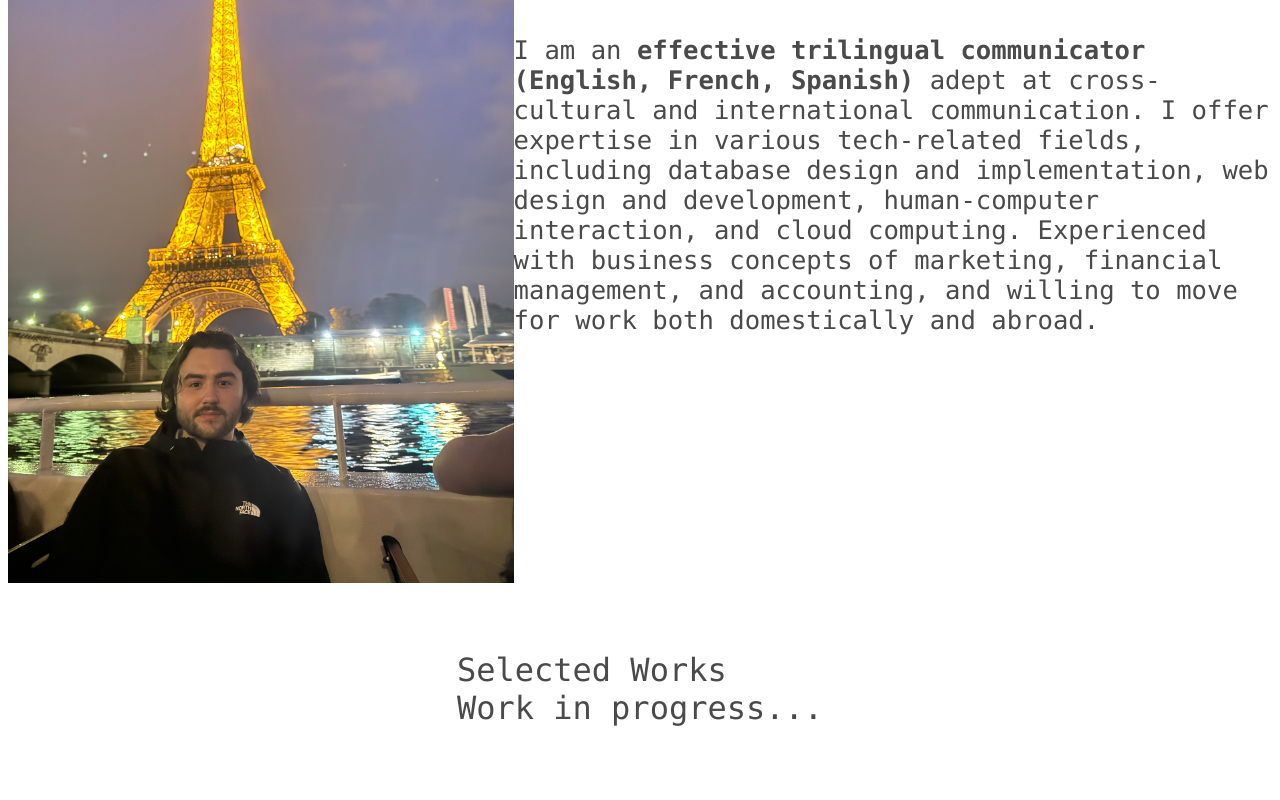
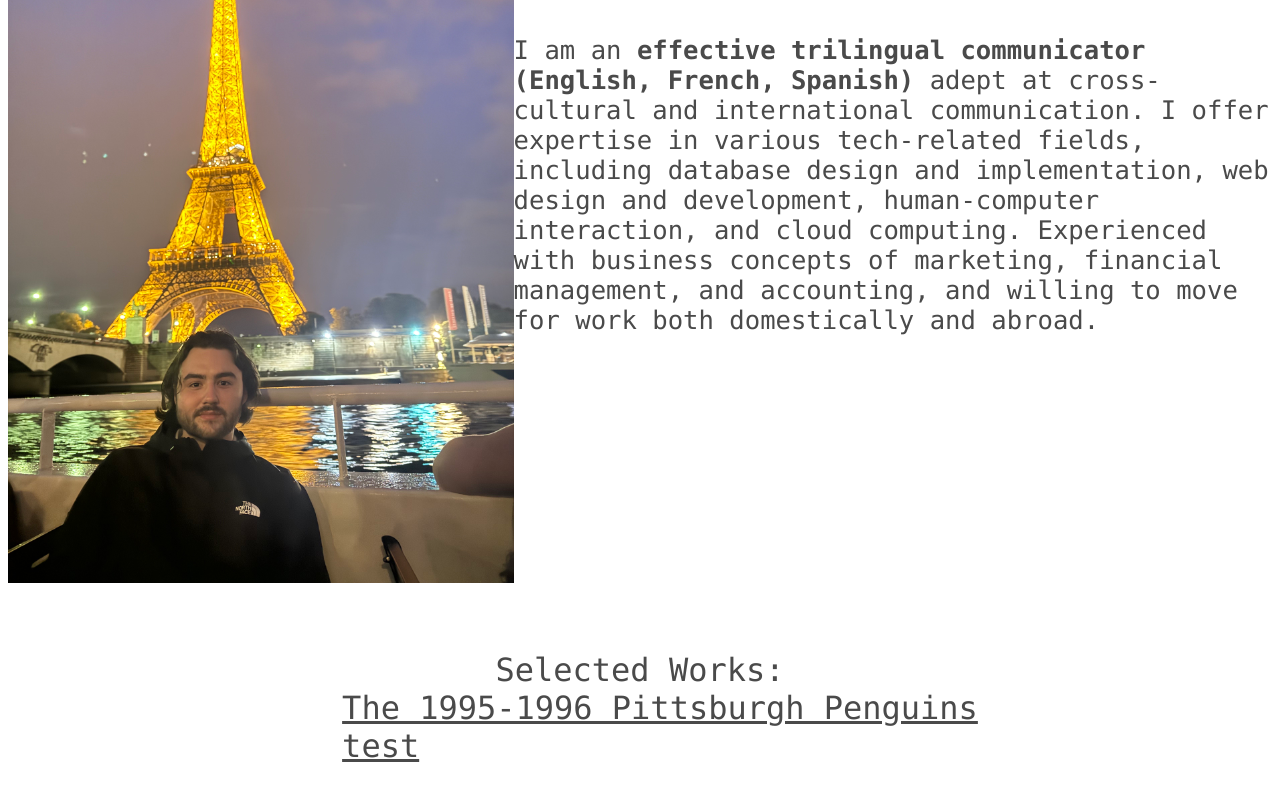
Before and after one commit to powerrgav/personal-website, an Angular app: page / in a window 1280 px wide. Shown: the part 376-1176 px from the top of the page. Built offline with nearby package versions, Linux system fonts and the light colour scheme.

Commit message:
Added link to new 96pens repo

```diff
--- a/src/app/app.ts
+++ b/src/app/app.ts
@@ -11,7 +11,7 @@ import { RouterOutlet } from "@angular/router";
  * I want to have some buttons that link to my github, one to linkedin, and potentially another that links to a blog [done, but not blog]
  * I want to be able to scroll down and have the text and image animate away
  * On scroll down, animate image of me in Barcelona or Paris
- * Provides a detailed about me section, starting off with language skills (hence the picture)
+ * Provides a detailed about me section, starting off with language skills (hence the picture)[done]
  */
 @Component({
   selector: 'app-root',
--- a/src/app/header/header.html
+++ b/src/app/header/header.html
@@ -1,7 +1,6 @@
 <header>
     <a routerLink="/">GAVIN POWER</a>
     <nav class="navMenu">
-        <!--<a href="google.com" class="navMenu-portfolio">PORTFOLIO</a> Replace with some actual link!!-->
         <a routerLink="/testercomp" class="navMenu-about">ABOUT</a><!--Replace with some actual link!!-->
         <a href="https://docs.google.com/document/d/1LJ1JOhxpZYK5ygeBeAb8yldwGjGtWJdCO7vAjiICeow/edit?usp=sharing" class="navMenu-resume">RESUME</a>
     </nav>
--- a/src/app/home/home.css
+++ b/src/app/home/home.css
@@ -1,12 +1,17 @@
-*{margin: 0;}
+*{
+    margin: 0;
+    font-family: "Consolas", monospace;
+    color: #4A4A4A;
+}
 
 
-/*
-    Basic text styling
-*/
-p{
-    font-family: "Consolas", monospace;
+ul{
+    display: flex;
+    flex-direction: row;
+    text-decoration: none;
 }
+
+
 .headerText{
     padding-top: 3%;
     padding-bottom: 1.5%;
@@ -63,8 +68,10 @@ p{
 */
 .showcasedWorksDiv{
     display: flex;
+    flex-direction: column;
     font-size: xx-large;
     justify-content: center;
+    align-items: center;
     padding-top: 5%;
 }
 
--- a/src/app/home/home.html
+++ b/src/app/home/home.html
@@ -25,7 +25,15 @@
         </div><!--End main image div-->
 
         <div class="showcasedWorksDiv">
-            <p>Selected Works<br>Work in progress...</p>
+            <p>Selected Works:</p>
+            <div>
+                <ul>
+                    <a href="https://github.com/powerrgav/96pens">The 1995-1996 Pittsburgh Penguins</a>
+                </ul>
+                <ul>
+                    <a href="/">test</a>
+                </ul>
+            </div>
 
         </div>
 
```
